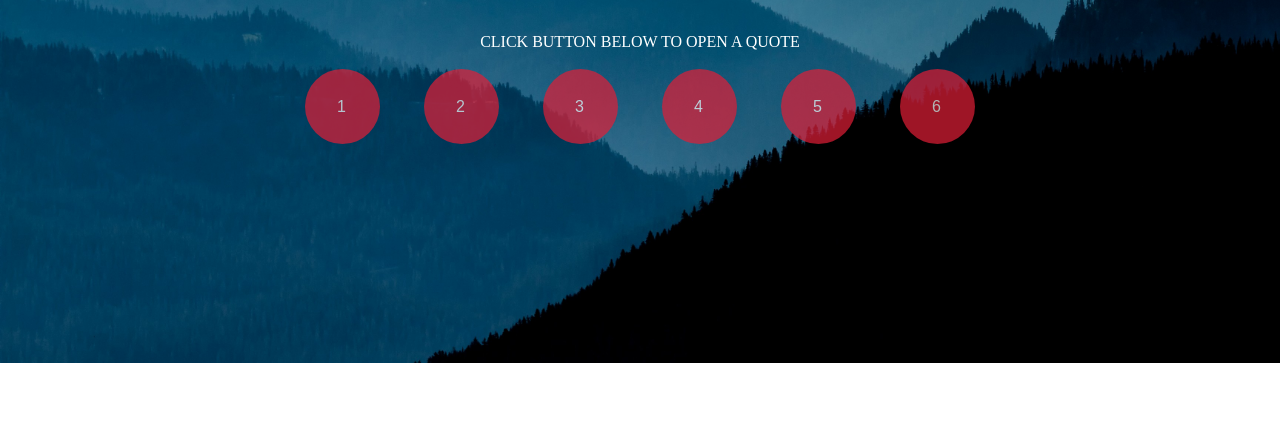
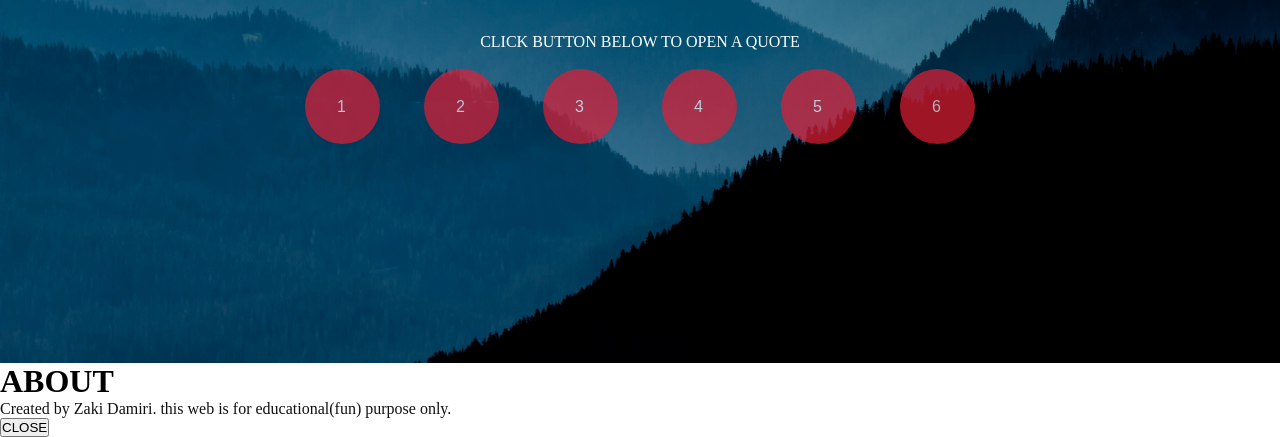
Before and after one commit to zakidamiri/6-Quote, a plain HTML site: page index.html in a window 1280 px wide. Both pictures are taken after a click on the link "ABOUT". Shown: the part 437-874 px from the top of the page. Before the commit the page ends 800 px from the top, so only its background shows below. Drawn offline with Linux system fonts and the light colour scheme; a web font is replaced by a local one.

Commit message:
Update index.html

```diff
--- a/index.html
+++ b/index.html
@@ -58,6 +58,15 @@
 
 		  </div>
 		</div>
+			<div class="popup-about">
+		  <div class="popup-container2">
+			<h1>ABOUT</h1>
+			<p class="try2" id="quote2"></p>
+
+			<button class="popup-close2" >CLOSE</button>
+
+		  </div>
+		</div>
 
 	<script>
 			var d = new Date();
@@ -97,7 +106,7 @@
 			document.querySelector("#open-popup1").addEventListener("click",function(){
 			  document.querySelector(".popup").classList.add("active");
 
-			  var q = "Love yourself first and everything else falls into line. You really have to love yourself to get anything done in this world." + "<br/><br/>" + "-Lucille zaki Ball";
+			  var q = "Love yourself first and everything else falls into line. You really have to love yourself to get anything done in this world." + "<br/><br/>" + "-Lucille Ball";
 			  document.getElementById('quote').innerHTML = q;
 			});
 
@@ -147,9 +156,19 @@
 			function submit(){
 				alert('THIS FUNCTION IS NOT AVAILABLE ');
 			}
+
 			function about(){
-				alert('THIS FUNCTION IS NOT AVAILABLE ');
+
+			  document.querySelector(".popup-about").classList.add("active");
+
+			  var q = "Created by Zaki Damiri. this web is for educational(fun) purpose only. ";
+			  document.getElementById('quote2').innerHTML = q;
+
+
 			}
+			document.querySelector(".popup-about .popup-container2 .popup-close2").addEventListener("click",function(){
+				document.querySelector(".popup-about").classList.remove("active");
+			});
 
 	</script>
 
```
